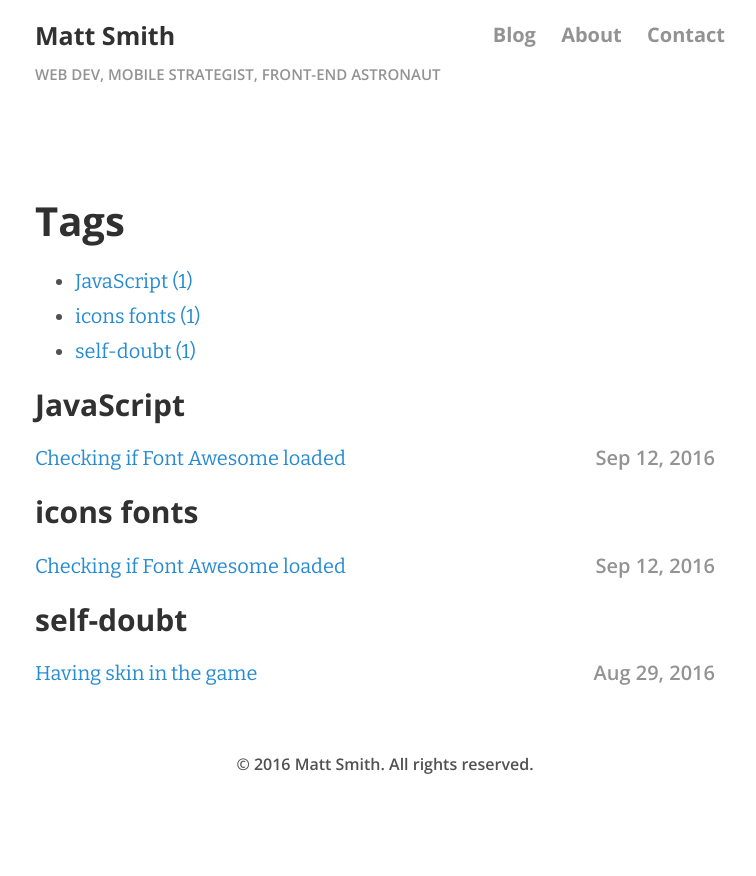
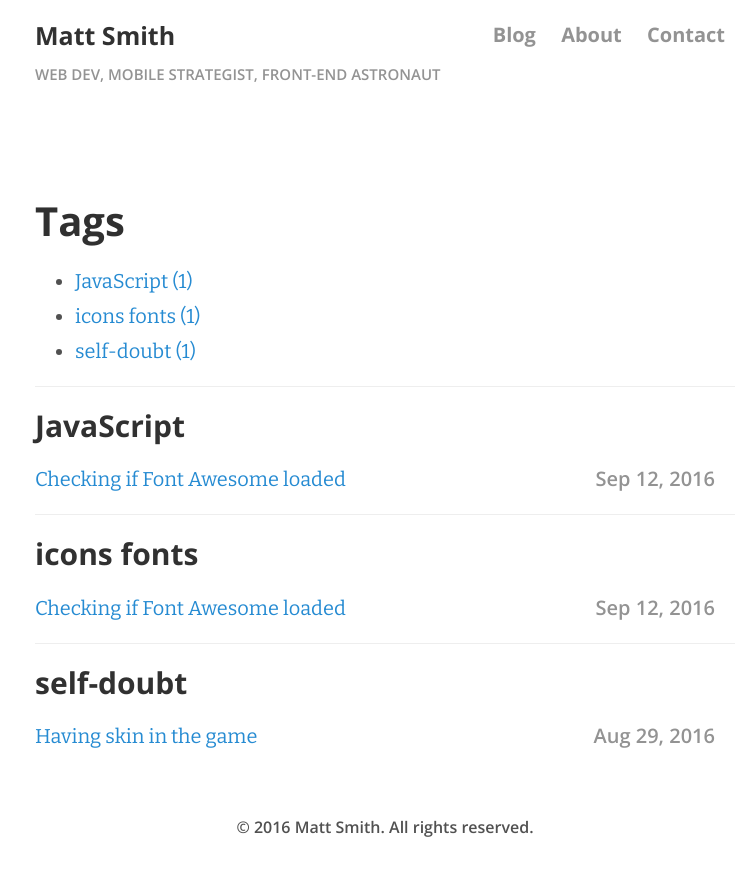
Before and after one commit to AllThingsSmitty/allthingssmitty.github.io, a Jekyll site: the page built from tags.md, in a window 1280 px wide. Shown: the top 876 px of the page, without its empty margins (255-1011 px from the left). Built offline with Jekyll 4.4.1, drawn with Linux system fonts in a browser that asks for light colours; nearby versions of some CDN libraries.

Commit message:
Added new classes for tags 🐒

```diff
--- a/_sass/_posts.scss
+++ b/_sass/_posts.scss
@@ -79,6 +79,19 @@
   }
 }
 
+// Tags page
+.tags {
+
+  h2 {
+    border-top: 1px solid #eee;
+    padding-top: 1rem;
+  }
+
+  .row {
+    margin-bottom: 1rem;
+  }
+}
+
 // Recent posts
 .recent {
   border-top: 1px solid $white-sand;
```
